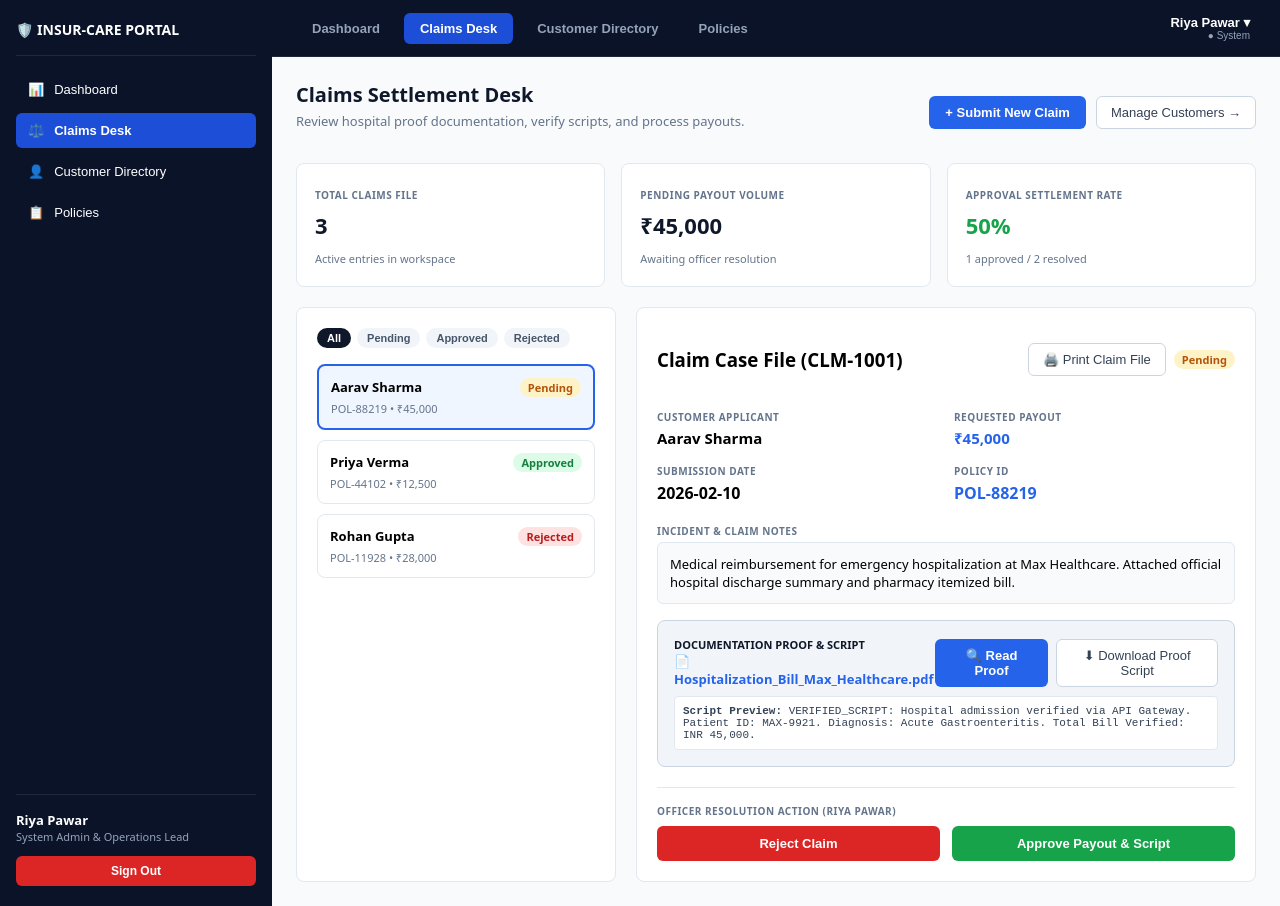
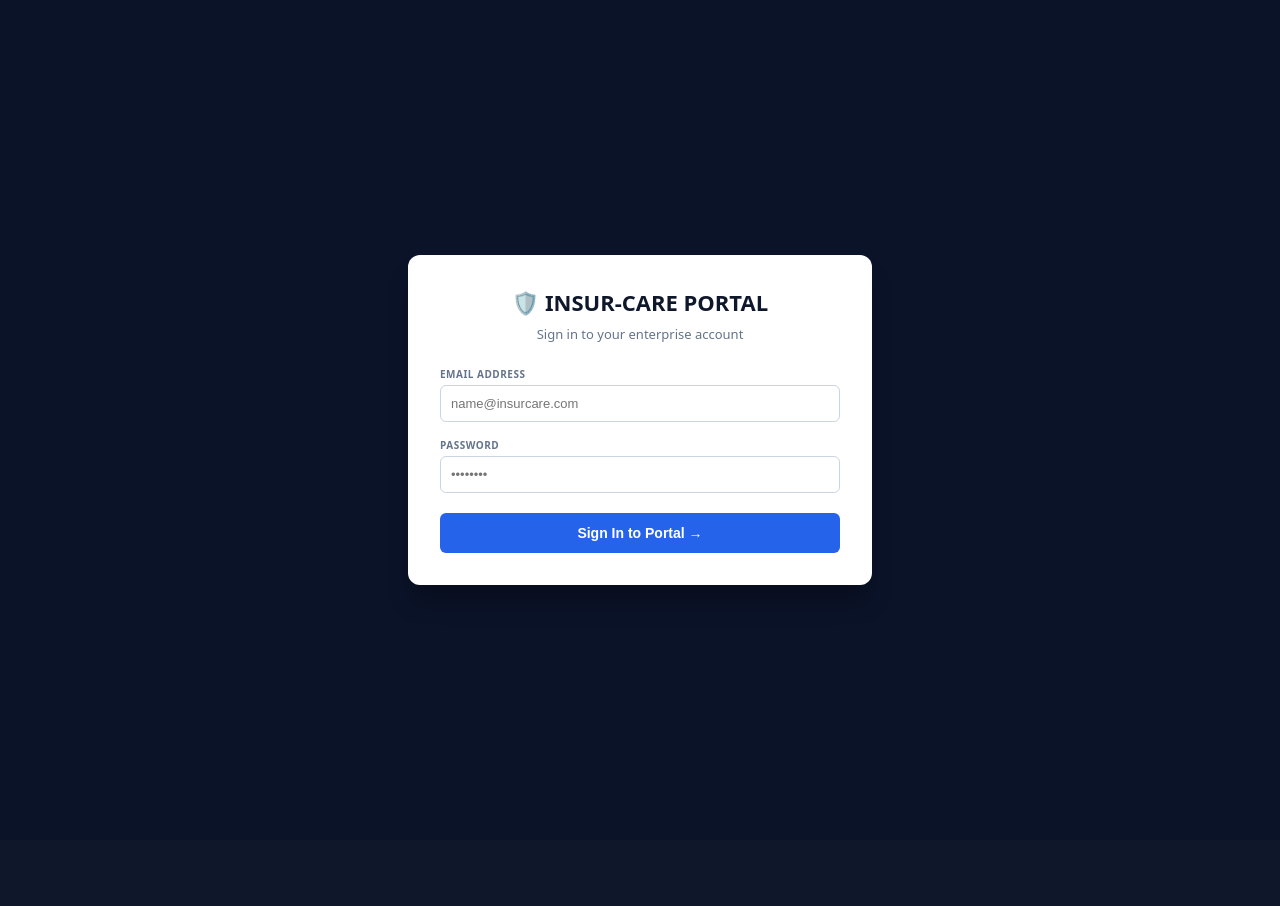
Before and after one commit to riyapawarcse-arch/insurcare-frontend, a React (Vite) app: page / in a window 1280 px wide. After the commit the page ends 840 px from the top, so only its background shows below. Built offline with nearby package versions, Linux system fonts and the light colour scheme.

Commit message:
Update App.jsx

```diff
--- a/src/App.jsx
+++ b/src/App.jsx
@@ -61,14 +61,14 @@ const USERS = [
 ];
 
 export default function App() {
-  // Authentication State: null means logged out (shows login screen)
-  const [token, setToken] = useState('demo-token');
-  const [user, setUser] = useState(USERS[0]);
+  // Start completely signed out (token: null) and clear of prefilled shortcuts
+  const [token, setToken] = useState(null);
+  const [user, setUser] = useState(null);
   const [isLoading, setIsLoading] = useState(false);
 
-  // Login form inputs
-  const [loginEmail, setLoginEmail] = useState('riya.pawar@insurcare.com');
-  const [loginPassword, setLoginPassword] = useState('password123');
+  // Clean empty inputs for secure manual login
+  const [loginEmail, setLoginEmail] = useState('');
+  const [loginPassword, setLoginPassword] = useState('');
 
   // Navigation State
   const [activeTab, setActiveTab] = useState('Claims Desk');
@@ -131,17 +131,29 @@ export default function App() {
     e.preventDefault();
     setIsLoading(true);
     setTimeout(() => {
-      const foundUser = USERS.find(u => u.email.toLowerCase() === loginEmail.toLowerCase()) || USERS[0];
-      setUser(foundUser);
-      setToken('active-session-token');
-      setIsLoading(false);
-      showToast(`Welcome back, ${foundUser.name}!`);
+      const foundUser = USERS.find(u => u.email.toLowerCase() === loginEmail.toLowerCase());
+      if (foundUser) {
+        setUser(foundUser);
+        setToken('active-session-token');
+        setIsLoading(false);
+        showToast(`Welcome back, ${foundUser.name}!`);
+      } else {
+        // Fallback or generic authentication for custom inputs
+        const customUser = { name: loginEmail.split('@')[0], role: 'Enterprise User', email: loginEmail, type: 'Custom' };
+        setUser(customUser);
+        setToken('active-session-token');
+        setIsLoading(false);
+        showToast(`Welcome back, ${customUser.name}!`);
+      }
     }, 600);
   };
 
   const handleLogout = () => {
     setToken(null);
-    showToast('Signed out successfully. Redirected to login page.');
+    setUser(null);
+    setLoginEmail('');
+    setLoginPassword('');
+    showToast('Signed out successfully. You have been redirected to the main login page.');
   };
 
   // --- FULLY FUNCTIONAL ACTIONS ---
@@ -215,7 +227,7 @@ export default function App() {
 
   const handleDownloadScriptOrProof = (fileName, scriptContent) => {
     const element = document.createElement("a");
-    const fileContent = `========================================\nINSUR-CARE VERIFIED PROOF & SCRIPT RECORD\n========================================\nFile Name: ${fileName}\nGenerated Timestamp: ${new Date().toLocaleString()}\nLogged User Officer: ${user.name} (${user.role})\n\n[OFFICIAL PROOF SCRIPT DATA]:\n${scriptContent}\n\nStatus: Cryptographically Verified & Secured\n========================================`;
+    const fileContent = `========================================\nINSUR-CARE VERIFIED PROOF & SCRIPT RECORD\n========================================\nFile Name: ${fileName}\nGenerated Timestamp: ${new Date().toLocaleString()}\nLogged User Officer: ${user ? `${user.name} (${user.role})` : 'Guest'}\n\n[OFFICIAL PROOF SCRIPT DATA]:\n${scriptContent}\n\nStatus: Cryptographically Verified & Secured\n========================================`;
     const file = new Blob([fileContent], { type: 'text/plain' });
     element.href = URL.createObjectURL(file);
     element.download = `${fileName.split('.')[0]}_Proof_Script.txt`;
@@ -252,8 +264,8 @@ export default function App() {
     return <div style={styles.loader}>Loading Insur-Care Portal...</div>;
   }
 
-  // --- LOGIN SCREEN (When signed out) ---
-  if (!token) {
+  // --- CLEAN LOGIN SCREEN (Signed Out State - No prefilled mock cards or automatic shortcuts) ---
+  if (!token || !user) {
     return (
       <div style={styles.loginContainer}>
         {toastMessage && (
@@ -291,42 +303,10 @@ export default function App() {
               />
             </div>
 
-            <div style={{ fontSize: '11px', color: '#64748b', backgroundColor: '#f8fafc', padding: '10px', borderRadius: '6px', border: '1px solid #e2e8f0' }}>
-              <strong>Quick Demo Sign-in:</strong> Select any account type or use default credentials above and click Sign In.
-            </div>
-
             <button type="submit" style={{ ...styles.actionBlueBtn, padding: '12px', fontSize: '14px', marginTop: '4px' }}>
               Sign In to Portal →
             </button>
           </form>
-
-          <div style={{ marginTop: '20px', borderTop: '1px solid #e2e8f0', paddingTop: '16px' }}>
-            <div style={{ fontSize: '11px', color: '#64748b', marginBottom: '8px', fontWeight: 'bold' }}>OR QUICK SELECT TEST USER:</div>
-            <div style={{ display: 'flex', flexDirection: 'column', gap: '6px' }}>
-              {USERS.map((u) => (
-                <button
-                  key={u.email}
-                  type="button"
-                  onClick={() => {
-                    setLoginEmail(u.email);
-                    setUser(u);
-                  }}
-                  style={{
-                    textAlign: 'left',
-                    padding: '8px 10px',
-                    borderRadius: '6px',
-                    border: loginEmail === u.email ? '2px solid #2563eb' : '1px solid #e2e8f0',
-                    backgroundColor: loginEmail === u.email ? '#eff6ff' : '#ffffff',
-                    cursor: 'pointer',
-                    fontSize: '12px'
-                  }}
-                >
-                  <div style={{ fontWeight: 'bold', color: '#0f172a' }}>{u.name}</div>
-                  <div style={{ fontSize: '11px', color: '#64748b' }}>{u.role}</div>
-                </button>
-              ))}
-            </div>
-          </div>
         </div>
       </div>
     );
```
